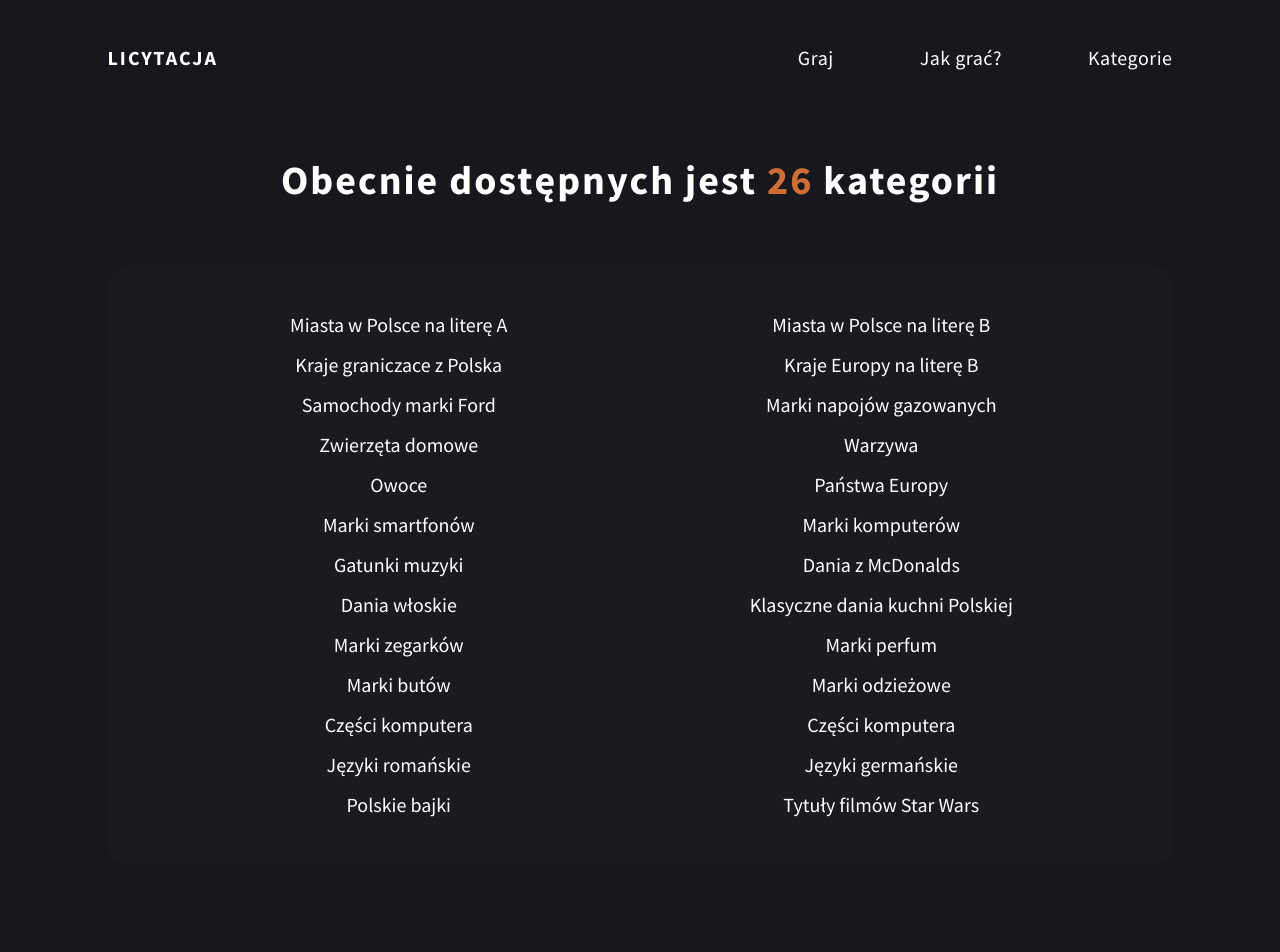
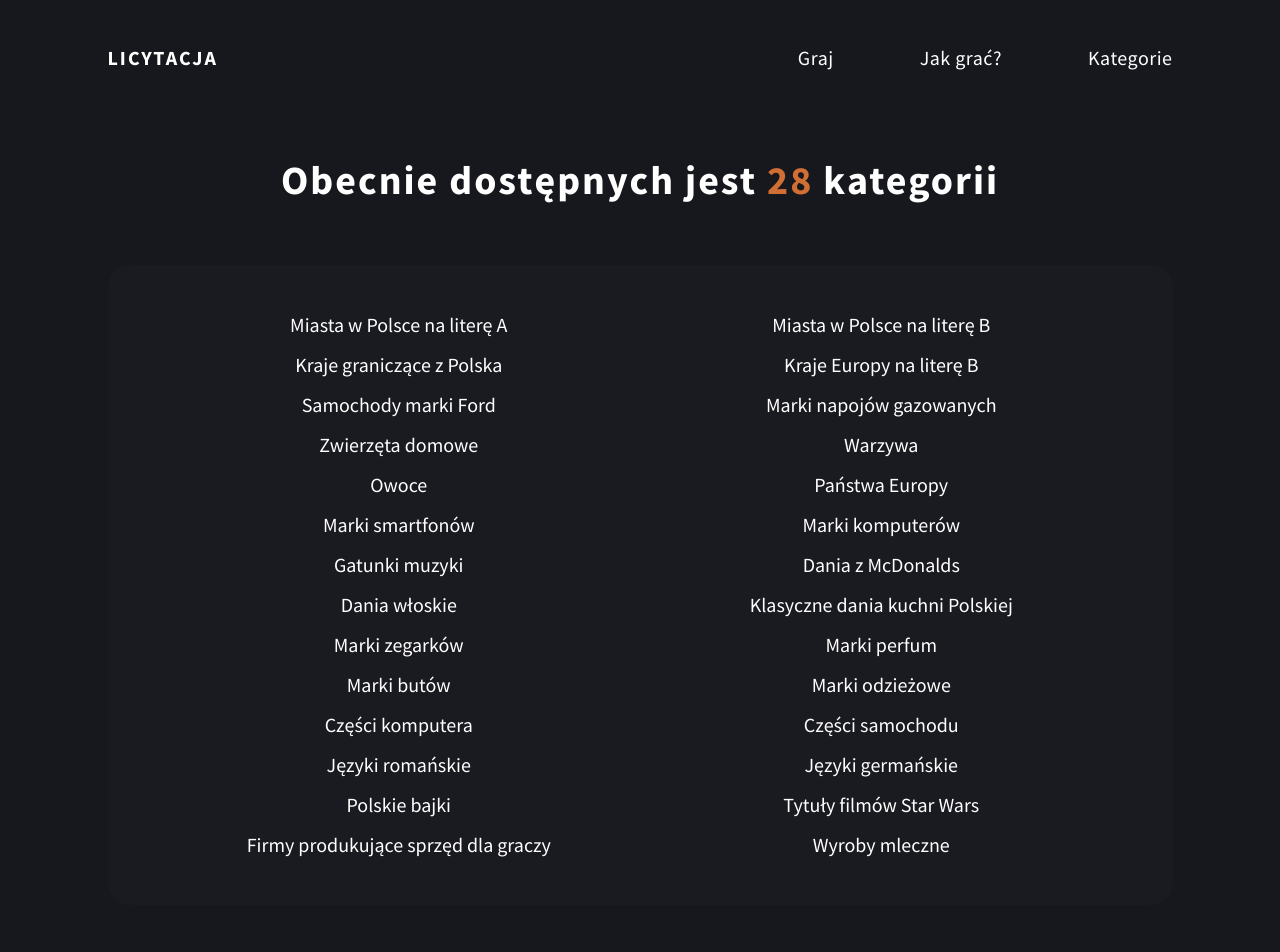
Before and after one commit to kriszuz/Auction-App, a React (Vite) app: page /kategorie in a window 1280 px wide. Shown: the top 952 px of the page. Built offline with nearby package versions, Linux system fonts and the light colour scheme.

Commit message:
more categories

```diff
--- a/src/data/categories.ts
+++ b/src/data/categories.ts
@@ -11,7 +11,7 @@ export default {
         description: 'Istnieje sporo miast na literę B'
       },
       {
-        name: 'Kraje graniczace z Polska',
+        name: 'Kraje graniczące z Polska',
         items: ["Niemcy", "Czechy", "Słowacja", "Ukraina", "Białoruś", "Litwa", "Rosja", "Słowacja"],
         description: 'Polska graniczy z siedmioma państwami'
       },
@@ -103,12 +103,12 @@ export default {
       {
         name: 'Części komputera',
         items: ['Procesor', 'Płyta główna', 'Pamięć RAM', 'Chłodzenie', 'Karta graficzna', 'Dysk'],
-        description: 'Przynajmniej jeden komputer w domu posiada 83,1% gospodarstw domowych'
+        description: 'Przynajmniej jeden komputer w domu posiada 83% gospodarstw domowych'
       },
       {
-        name: 'Części komputera',
-        items: ['Procesor', 'Płyta główna', 'Pamięć RAM', 'Chłodzenie', 'Karta graficzna', 'Dysk'],
-        description: 'Przynajmniej jeden komputer w domu posiada 83,1% gospodarstw domowych'
+        name: 'Części samochodu',
+        items: ['Nadwozie', 'Podwozie', 'Układ napędowy', 'Układ kierowniczy', 'Układ hamulcowy', 'Zawieszenie', 'Silnik', 'Siedzenia', 'Lusterka'],
+        description: 'Najpopularniejsza marka samochodu w Polsce to Volkswagen'
       },
       {
         name: 'Języki romańskie',
@@ -128,7 +128,17 @@ export default {
       {
         name: 'Tytuły filmów Star Wars',
         items: ['Mroczne widmo', 'Atak klonów', 'Zemsta Sithów', 'Nowa Nadzieja', 'Imperium Kontratakuje', 'Powrót Jedi', 'Przebudzenie mocy', 'Ostatni Jedi', 'Skywalker odrodzenie'],
-        description: 'A teraz, drogie dzieci, pocałujcie misia w dupę'
+        description: 'Istnieją trzy trylogie filmów Star Wars'
+      },
+      {
+        name: 'Firmy produkujące sprzęd dla graczy',
+        items: ['Logitech', 'Razer', 'SteelSeries', 'MSI', 'Corsair', 'SPS', 'Nacon', 'Genesis', 'Thrustmaster'],
+        description: 'Polacy lubia strzelanki'
+      },
+      {
+        name: 'Wyroby mleczne',
+        items: ['Kefir', "Maslanka", "Jogurt"],
+        description: 'Kefir jest bardzo zdrowy!'
       },
 
         // {
```
